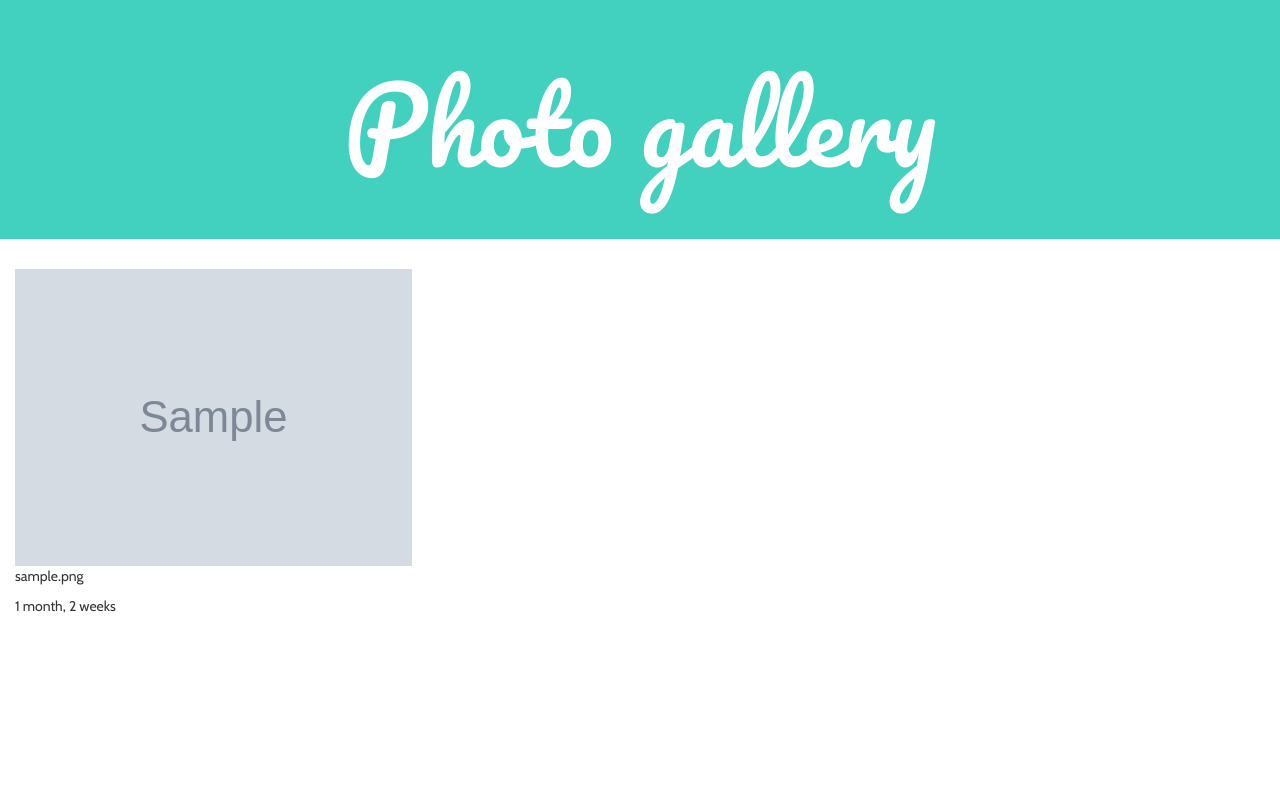
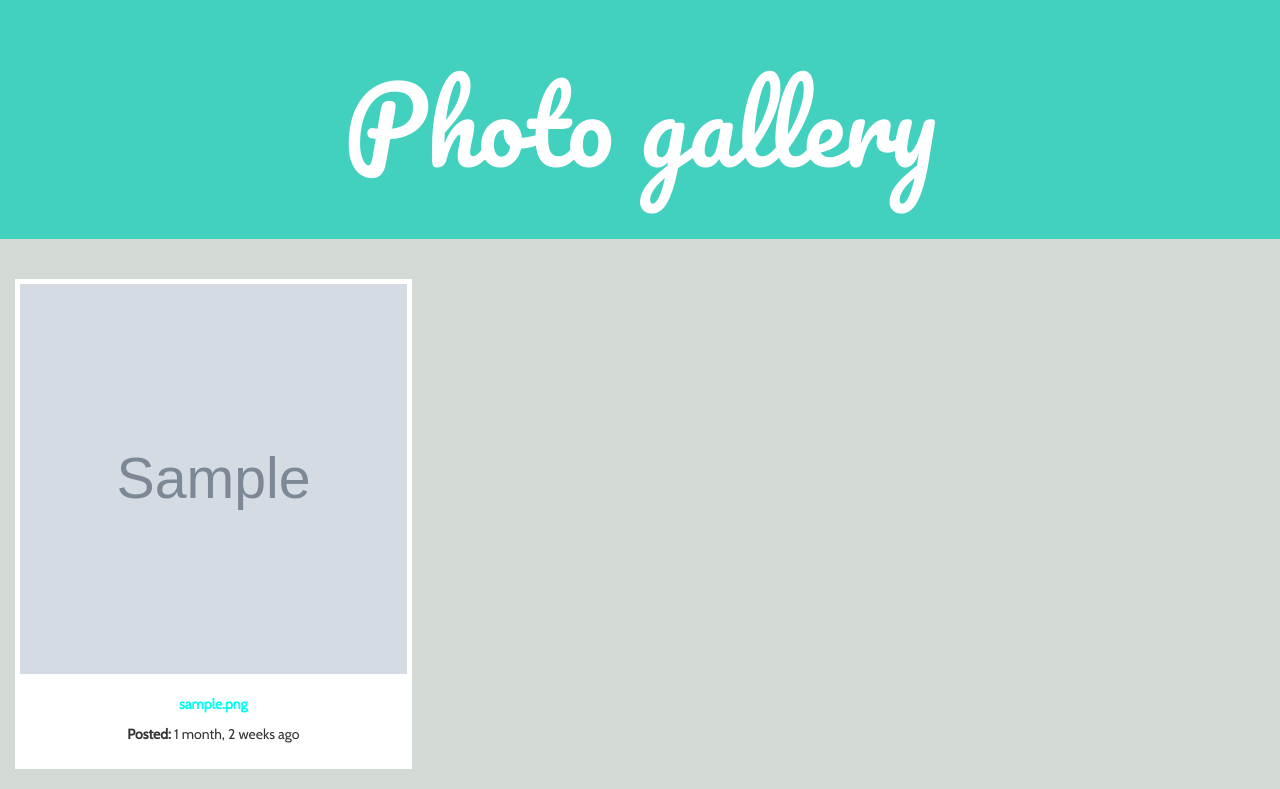
Before and after one commit to IanMK-1/gallery, a Django app: page / in a window 1280 px wide. Shown: the part 52-841 px from the top of the page. Before the commit the page ends 665 px from the top, so only its background shows below. Run offline with Django 3.2, Linux system fonts and the light colour scheme; tables that the repository leaves empty hold one stand-in row (values such as "Sample post"); grey boxes marked "Sample" are stand-in pictures; some libraries are stand-ins or nearby versions.

Commit message:
Add styling to images on homepage

```diff
--- a/gallery/templates/homepage.html
+++ b/gallery/templates/homepage.html
@@ -11,13 +11,15 @@
             </div>
         </div>
     </div>
-    <div class="container-fluid">
+    <div class="container-fluid" id="homepage">
         <div class="row">
             {% for image in all_images %}
                 <div class="col-md-4">
-                    <a href="{% url 'Single_image' image.id %}"><img src="{{image.image.url}}" class="img-responsive" alt="loading image..."></a>
-                    <p>{{image.image_name}}</p>
-                    <p>{{image.image_location.time_posted|timesince}}</p>
+                   <div class="images">
+                        <a href="{% url 'Single_image' image.id %}"><img src="{{image.image.url}}" class="img-responsive" alt="loading image..."></a>
+                        <p id="image_name"><b>{{image.image_name}}</b></p>
+                        <p><b>Posted: </b>{{image.image_location.time_posted|timesince}} ago</p>
+                   </div>
                 </div>
             {% endfor%}
         </div>
--- a/static/css/base.css
+++ b/static/css/base.css
@@ -14,6 +14,7 @@
     background-color: rgb(66, 209, 190);
     border-radius: 0%;
     color: white;
+    margin-bottom: 0;
 }
 .jumbotron h1 {
     font-size: 8vw;
@@ -39,3 +40,28 @@ p {
 .glyphicon {
     color: yellow;
 }
+.images {
+    background-color: white;
+    padding-bottom: 15px;
+    margin-bottom: 20px;
+    text-align: center;
+}
+.images img {
+    height: 50vh;
+    padding: 5px;
+}
+.images #image_name {
+    margin-top: 15px;
+    color: rgb(0, 255, 242);
+}
+#homepage {
+    margin-top: 0;
+    background-color: rgb(211, 218, 211);
+    padding-top: 40px;
+}
+img:hover {
+    position:relative;
+    height:auto;
+    display:block;
+    z-index:999;
+}
```
